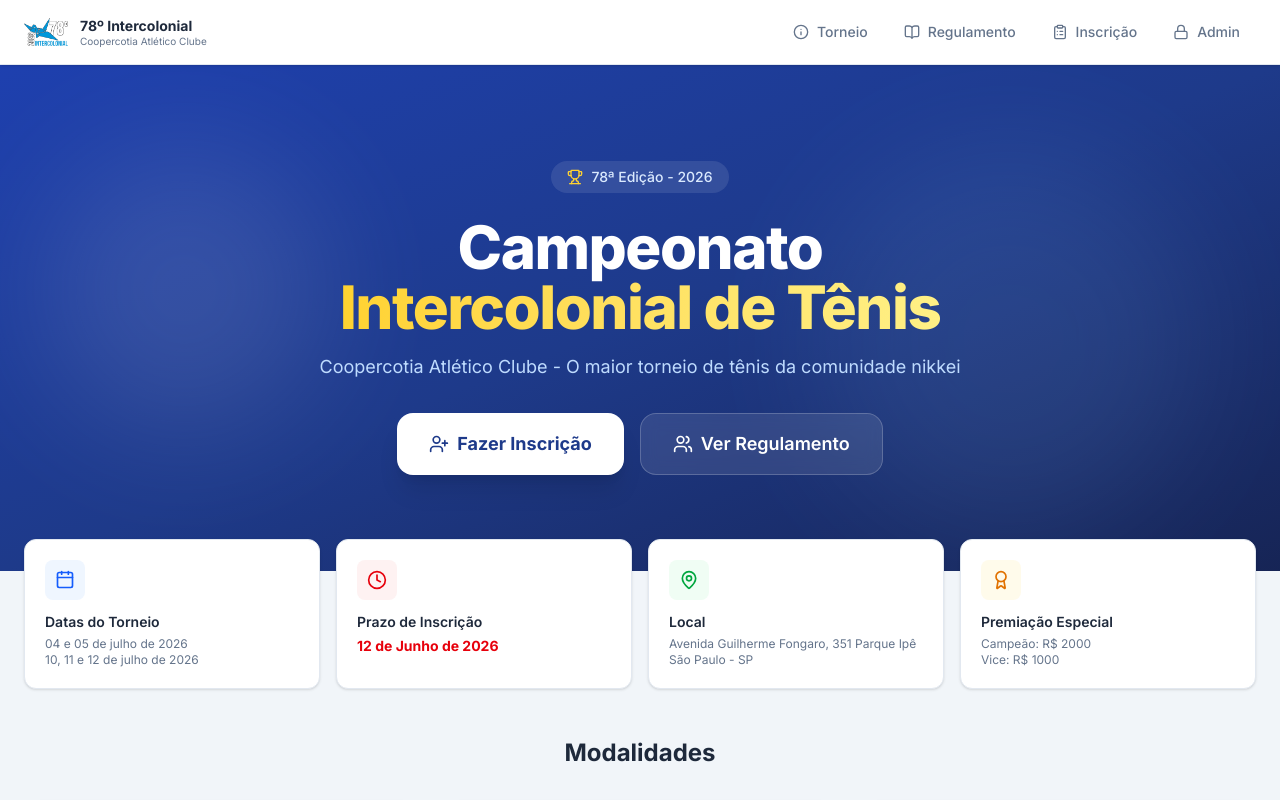
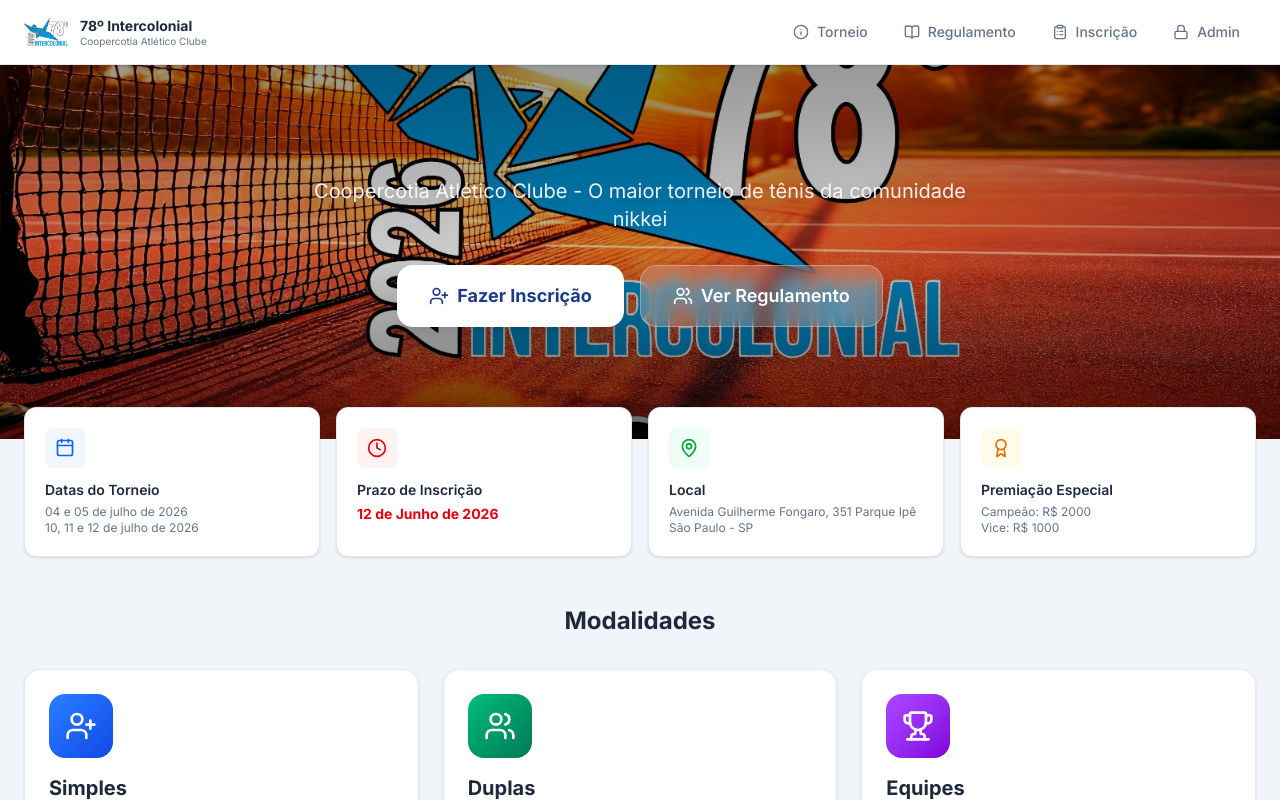
Before and after one commit to nanaimacedo/easycup, a Next.js app: page /torneio in a window 1280 px wide. Shown: the top 800 px of the page. Built offline with nearby package versions, Linux system fonts and the light colour scheme.

Commit message:
feat: banner oficial do torneio como hero na página /torneio
Co-Authored-By: Claude Opus 4.6 (1M context) <noreply@anthropic.com>

```diff
--- a/src/app/torneio/page.tsx
+++ b/src/app/torneio/page.tsx
@@ -2,6 +2,7 @@
 
 import { useState } from 'react';
 import Link from 'next/link';
+import Image from 'next/image';
 import { Trophy, Users, UserPlus, Calendar, MapPin, Phone, Mail, Award, Clock, Shield } from 'lucide-react';
 import LgpdModal from '@/components/LgpdModal';
 import { TORNEIO, PREMIACAO_ESPECIAL } from '@/lib/constants';
@@ -28,25 +29,19 @@ export default function Home() {
         />
       )}
 
-      {/* Hero */}
-      <section className="relative bg-gradient-to-br from-[var(--color-primary)] via-[var(--color-primary-dark)] to-blue-950 text-white overflow-hidden">
-        <div className="absolute inset-0 opacity-10">
-          <div className="absolute top-20 left-10 w-72 h-72 bg-white rounded-full blur-3xl" />
-          <div className="absolute bottom-10 right-20 w-96 h-96 bg-blue-300 rounded-full blur-3xl" />
-        </div>
-        <div className="relative max-w-7xl mx-auto px-4 sm:px-6 py-16 sm:py-24">
+      {/* Hero com Banner */}
+      <section className="relative text-white overflow-hidden">
+        <Image
+          src="/banner-intercolonial.jpeg"
+          alt="78º Intercolonial de Tênis 2026"
+          fill
+          className="object-cover object-center"
+          priority
+        />
+        <div className="absolute inset-0 bg-gradient-to-b from-black/40 via-black/20 to-black/60" />
+        <div className="relative max-w-7xl mx-auto px-4 sm:px-6 py-20 sm:py-28">
           <div className="text-center">
-            <div className="inline-flex items-center gap-2 bg-white/10 backdrop-blur-sm rounded-full px-4 py-1.5 mb-6">
-              <Trophy className="w-4 h-4 text-amber-300" />
-              <span className="text-sm font-medium text-blue-100">78ª Edição - 2026</span>
-            </div>
-            <h1 className="text-4xl sm:text-5xl lg:text-6xl font-extrabold tracking-tight mb-4">
-              Campeonato<br />
-              <span className="bg-gradient-to-r from-amber-300 to-yellow-200 bg-clip-text text-transparent">
-                Intercolonial de Tênis
-              </span>
-            </h1>
-            <p className="text-lg text-blue-200 max-w-2xl mx-auto mb-8">
+            <p className="text-lg sm:text-xl text-white/90 max-w-2xl mx-auto mb-8 drop-shadow-lg">
               {TORNEIO.clube} - O maior torneio de tênis da comunidade nikkei
             </p>
 
@@ -70,7 +65,7 @@ export default function Home() {
               )}
               <Link
                 href="/regulamento"
-                className="inline-flex items-center justify-center gap-2 px-8 py-4 bg-white/10 backdrop-blur-sm text-white font-semibold rounded-2xl border border-white/20 hover:bg-white/20 transition-all text-lg"
+                className="inline-flex items-center justify-center gap-2 px-8 py-4 bg-white/20 backdrop-blur-sm text-white font-semibold rounded-2xl border border-white/30 hover:bg-white/30 transition-all text-lg"
               >
                 <Users className="w-5 h-5" />
                 Ver Regulamento
```
Also changed, not shown: public/banner-intercolonial.jpeg (added).
